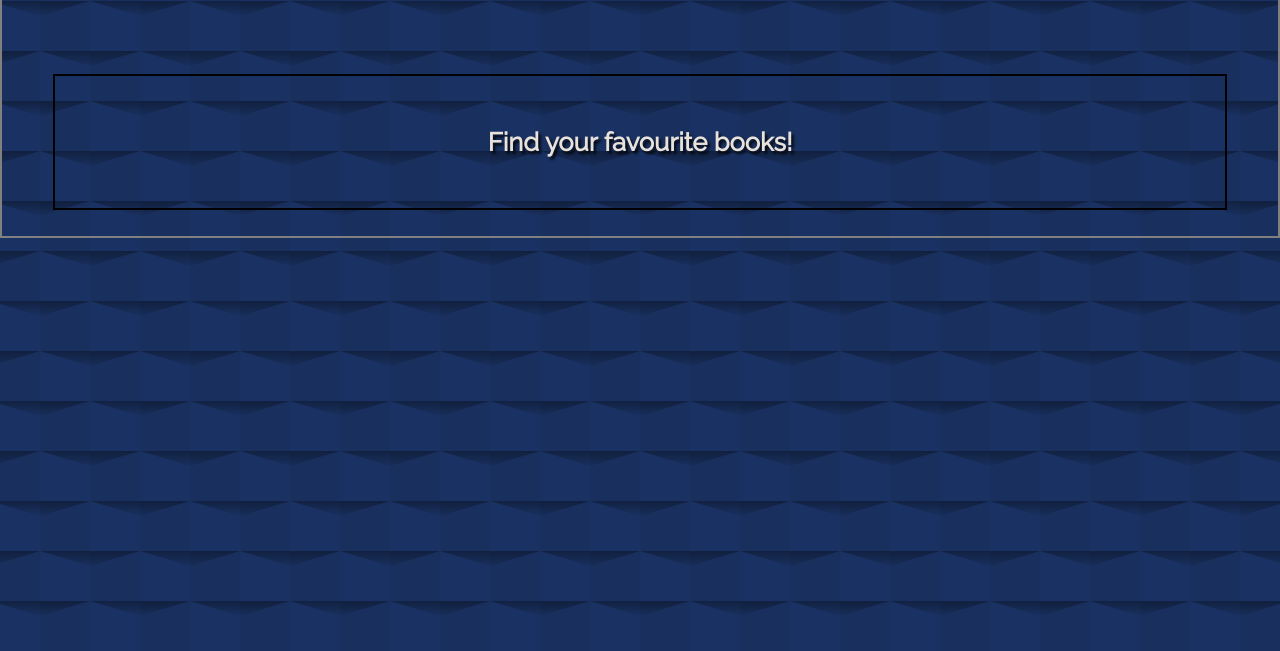
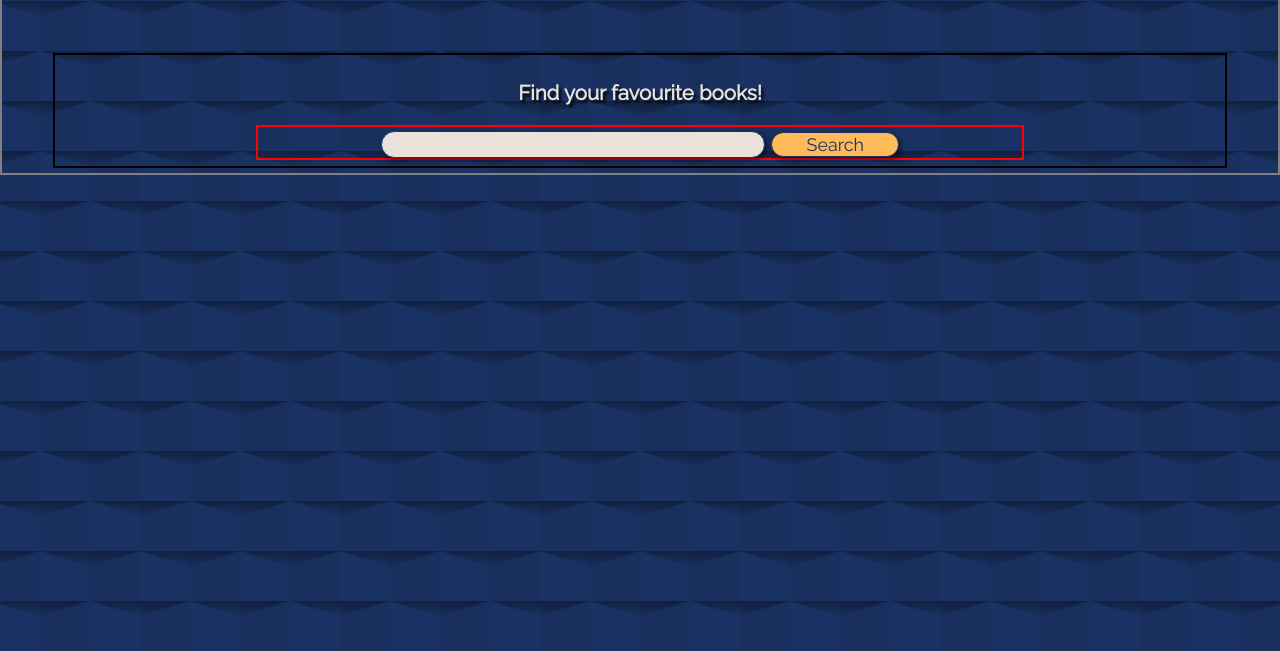
Before and after one commit to typinghands/bookChinguAPI, a plain HTML site: page index.html in a window 1280 px wide. Shown: the part 149-800 px from the top of the page. Drawn offline with Linux system fonts and the light colour scheme.

Commit message:
added search bar, button, fixed their flexbox and font size

```diff
--- a/index.html
+++ b/index.html
@@ -21,7 +21,15 @@
       <div class="divShaped"></div>
       <div class="floatClearer"></div>
 
-      <article><p>Find your favourite books!</p></article>
+      <article>
+        <p>Find your favourite books!</p>
+        <div class="flexRowSearch">
+          <form action="">
+            <input type="text" class="searchBar" />
+            <button type="submit" class="searchButton">Search</button>
+          </form>
+        </div>
+      </article>
     </main>
 
     <script src="main.js"></script>
--- a/main.css
+++ b/main.css
@@ -67,6 +67,10 @@ h4 {
   font-size: 1.3rem;
 }
 
+p {
+  font-size: 0.8rem;
+}
+
 header {
   background-color: var(--dark);
   height: 3.5;
@@ -91,8 +95,8 @@ header {
 }
 
 article {
-  margin: 1rem 2rem;
-  padding: 1rem 1rem;
+  margin: 0.2rem 2rem;
+  padding: 0.2rem 0.2rem;
   border: 2px black solid;
 
   display: flex;
@@ -100,3 +104,38 @@ article {
   align-items: center;
   flex-flow: column wrap;
 }
+
+.flexRowSearch {
+  display: flex;
+  flex-flow: row wrap;
+  align-items: center;
+  justify-content: space-evenly;
+  width: 30rem;
+
+  border: 2px red solid;
+}
+
+.searchBar {
+  width: 15rem;
+  height: 1rem;
+  border-radius: 50px;
+  font-size: 0.7rem;
+  font-family: "Raleway", sans-serif;
+  padding: 0.5rem;
+  box-shadow: 0.1rem 0.1rem 0.2rem rgba(0, 0, 0, 0.5);
+  border: 0.05rem var(--black) solid;
+  background-color: var(--white);
+  color: var(--black);
+}
+
+.searchButton {
+  width: 5rem;
+  height: 1rem;
+  border-radius: 50px;
+  font-size: 0.7rem;
+  font-family: "Raleway", sans-serif;
+  box-shadow: 0.1rem 0.1rem 0.2rem rgba(0, 0, 0, 0.5);
+  border: 0.05rem var(--black) solid;
+  background-color: var(--light);
+  color: var(--black);
+}
```
Also changed, not shown: icon.png.
